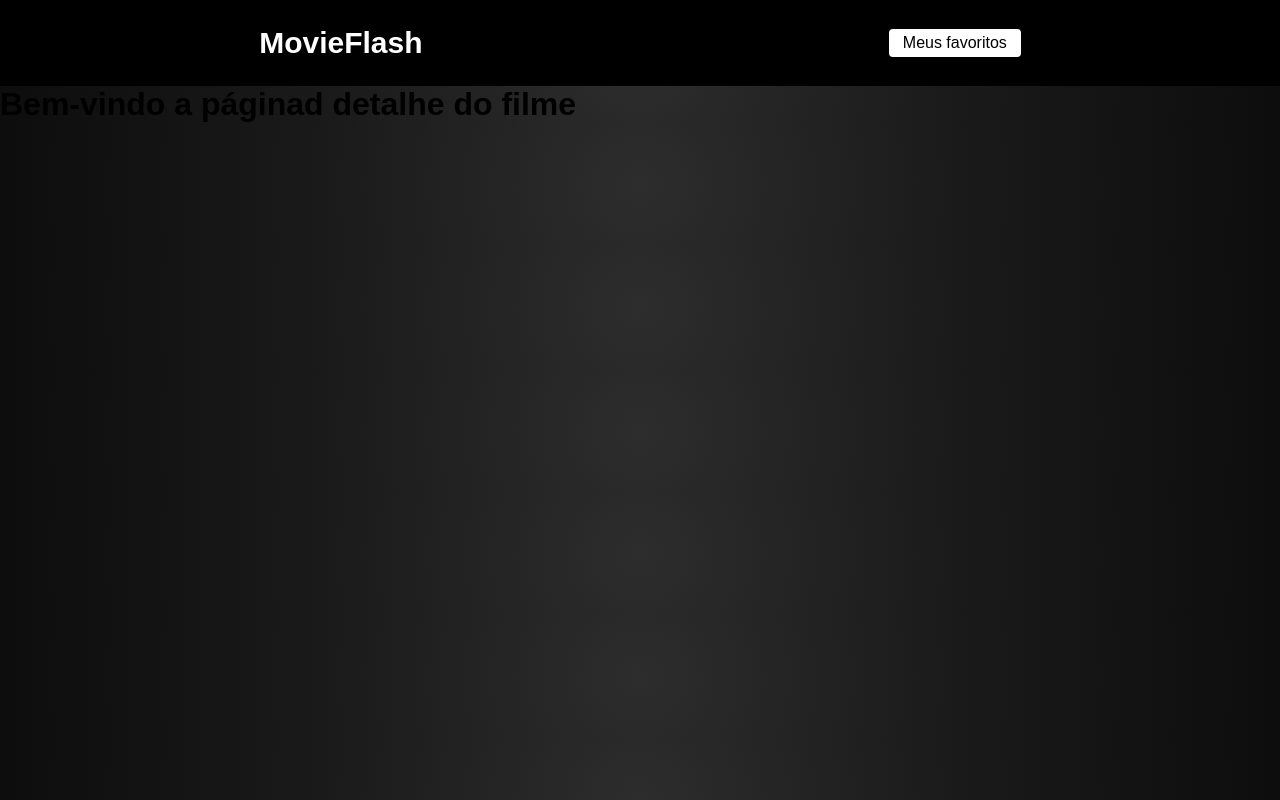
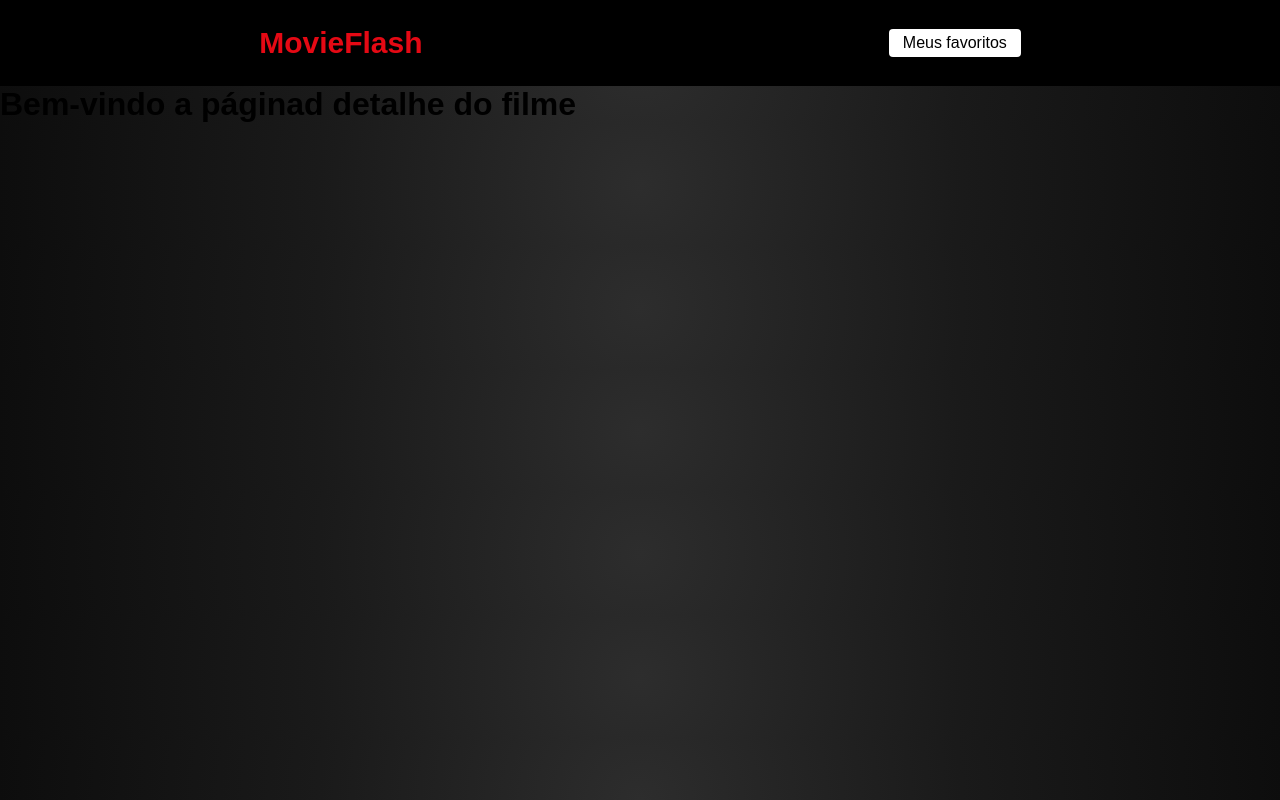
Before and after one commit to lucaslobatob/movieflash, a React (Create React App) app: page /filme/1 in a window 1280 px wide. Built offline with nearby package versions, Linux system fonts and the light colour scheme.

Commit message:
Att style in Home page and header

```diff
--- a/src/components/Header/Header.css
+++ b/src/components/Header/Header.css
@@ -8,7 +8,7 @@ header {
 
 .logo {
     font-size: 30px;
-    color: white;
+    color: #E50914;
     text-decoration: none;
     font-weight: bold;
     cursor: pointer;
--- a/src/pages/Home/home.css
+++ b/src/pages/Home/home.css
@@ -7,6 +7,7 @@ body {
     justify-content: center;
     align-items: center;
     margin-top: 20px;
+    color: #FFF;
 }
 
 .lista-filmes {
```
